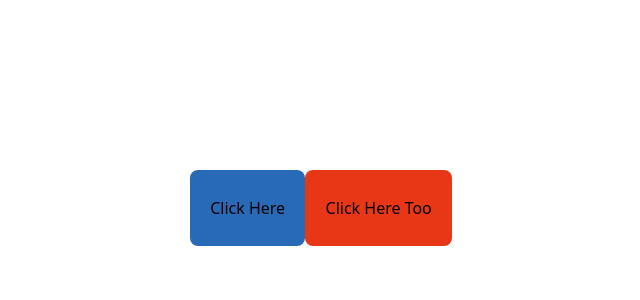
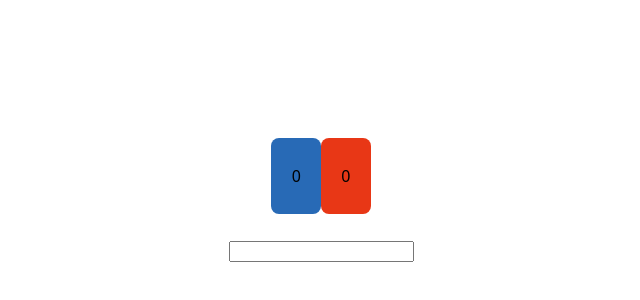
Before and after one commit to aschoolnick/react-app, a React (Vite) app in the folder react-app/: page / in a window 1280 px wide. Shown: the part 192-492 px from the top of the page, without its empty margins (319-959 px from the left). Built offline with nearby package versions, Linux system fonts and the light colour scheme.

Commit message:
Setting up State functionality

```diff
--- a/react-app/src/App.jsx
+++ b/react-app/src/App.jsx
@@ -2,19 +2,18 @@ import { useState } from 'react'
 import reactLogo from './assets/react.svg'
 import viteLogo from '/vite.svg'
 import { Button } from './Button'
+import { Textbox } from './Textbox'
 import { ButtonList } from './ButtonList'
 import './App.css'
 
 function App() {
 
-  function notify(message) {
-    alert(message);
-  }
-
   return (
     <>
-      <Button text={"Click Here"} color={"#286ab6"} notify={notify} message={"You clicked me!"}/>
-      <Button text={"Click Here Too"} color={"#E83716"} notify={notify} message={"You clicked me too!"}/>
+      <Button color={"#286ab6"}/>
+      <Button color={"#E83716"}/>
+      <br/><br/>
+      <Textbox/>
     </>
   )
 }
--- a/react-app/src/Button.jsx
+++ b/react-app/src/Button.jsx
@@ -1,9 +1,12 @@
-export function Button({text, color, notify, message})
+import { useState } from "react"
+
+export function Button({color})
 {
+    const [count, setCount] = useState(0)
 
     return (
-        <button onClick={() => notify(message)} style={{backgroundColor: color}}>
-            <p>{text}</p>
+        <button onClick={() => setCount(count + 1)} style={{backgroundColor: color}}>
+            <p>{count}</p>
         </button>
     )
 }
--- /dev/null
+++ b/react-app/src/Textbox.jsx
@@ -0,0 +1,13 @@
+import { useState } from "react"
+
+export function Textbox() {
+
+    const [text, setText] = useState("")
+
+    return (
+        <>
+            <input onChange={(e) => setText(e.target.value)}></input>
+            <p>{text}</p>
+        </>
+    )
+}
```
